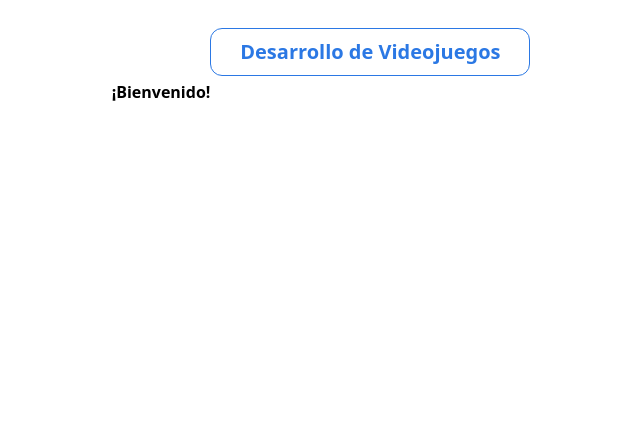
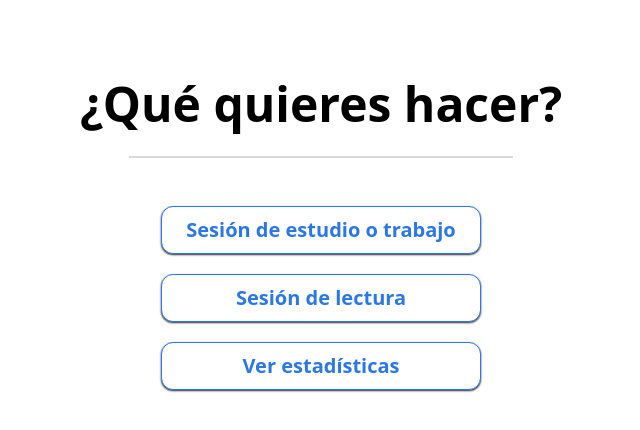
Before and after one commit to David-A-Moreno/Lawatty, a Next.js app: page / in a window 1280 px wide. Shown: the top 430 px of the page, without its empty margins (319-959 px from the left). Built offline with nearby package versions, Linux system fonts and the light colour scheme.

Commit message:
interfaz base de filtro de preguntas

```diff
--- a/src/app/components/button.jsx
+++ b/src/app/components/button.jsx
@@ -2,8 +2,7 @@
 
 const Button = ({ texto, onClick }) => {
   return (
-    <button onClick={onClick} className="bg-white hover:bg-blue-700 text-blue-text-button font-bold
-      py-2 px-4 rounded-xl text-xl border w-80 border-blue-text-button h-12">
+    <button onClick={onClick} className="bg-white hover:bg-hover-color-button active:bg-click-color-button text-blue-text-button font-bold py-2 px-4 rounded-xl text-xl border w-80 border-blue-text-button h-12 shadow-sm shadow-purple-text">
       {texto}
     </button>
   );
--- a/src/app/page.jsx
+++ b/src/app/page.jsx
@@ -7,24 +7,21 @@
 };
 
 Home.defaultProps = {
-  title: '¡Bienvenido!',
-  subtitle: '¿Qué quieres hacer hoy?'
-
+  title: '¿Qué quieres hacer?',
 }
 
 export default function Home(props) {
   return (
     <>
-      <div className="flex items-center justify-center ">
-        <div className="mt-20 flex">
-          <h1 className="font-bold w-auto">{props.title}</h1>
+      <section className="flex flex-col items-center ">
+          <h1 className="mt-20 mb-7 font-bold w-auto text-5xl">{props.title}</h1>
+          <div className="w-96 mb-12 h-px border border-t border-solid border-gray-line p-0 mx-auto"></div>
+        <div className="flex flex-col gap-5 mb-5">
+          <Button texto="Sesión de estudio o trabajo" onClick={handleClick} />
+          <Button texto="Sesión de lectura" onClick={handleClick} />
+          <Button texto="Ver estadísticas" onClick={handleClick} />
         </div>
-        <div className="flex">
-          <Button texto="Desarrollo de Videojuegos" onClick={handleClick} />
-        </div>
-
-      </div>
-
+      </section>
     </>
     )
 }
--- a/tailwind.config.js
+++ b/tailwind.config.js
@@ -1,4 +1,5 @@
 /** @type {import('tailwindcss').Config} */
+const colors = require('tailwindcss/colors');
 module.exports = {
   content: [
     "./app/**/*.{js,ts,jsx,tsx}",
@@ -10,9 +11,14 @@
   ],
   theme: {
       colors: {
+        black: colors.black,
+        white: colors.white,
         transparent: 'transparent',
         current: 'currentColor',
+        'gray-line': '#D9D9D9',
         'blue-text-button': '#2B78E4',
+        'hover-color-button': '#C1D7F6',
+        'click-color-button': '#72ABFA',
         'purple-text': '#2C2738'
       },
 
```
